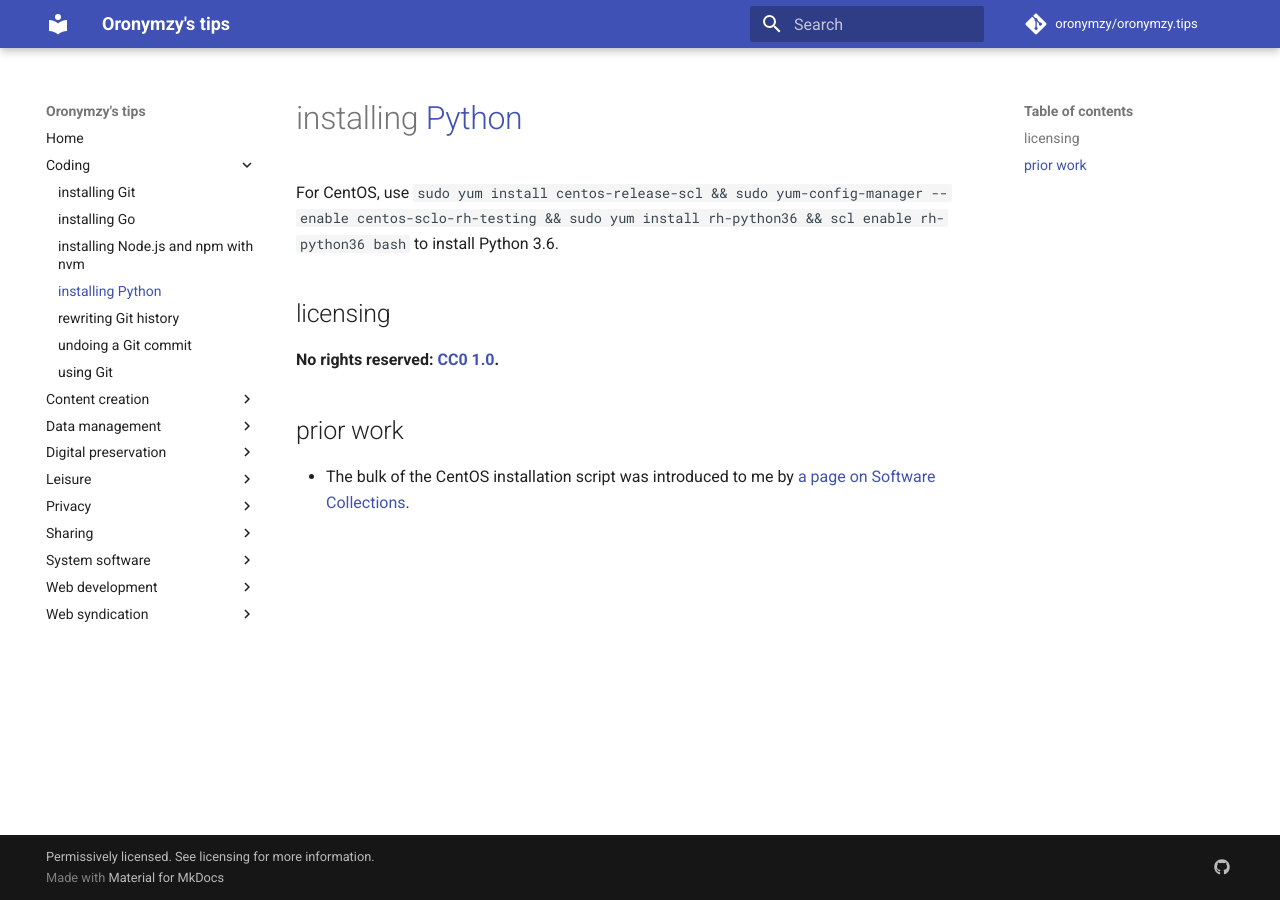
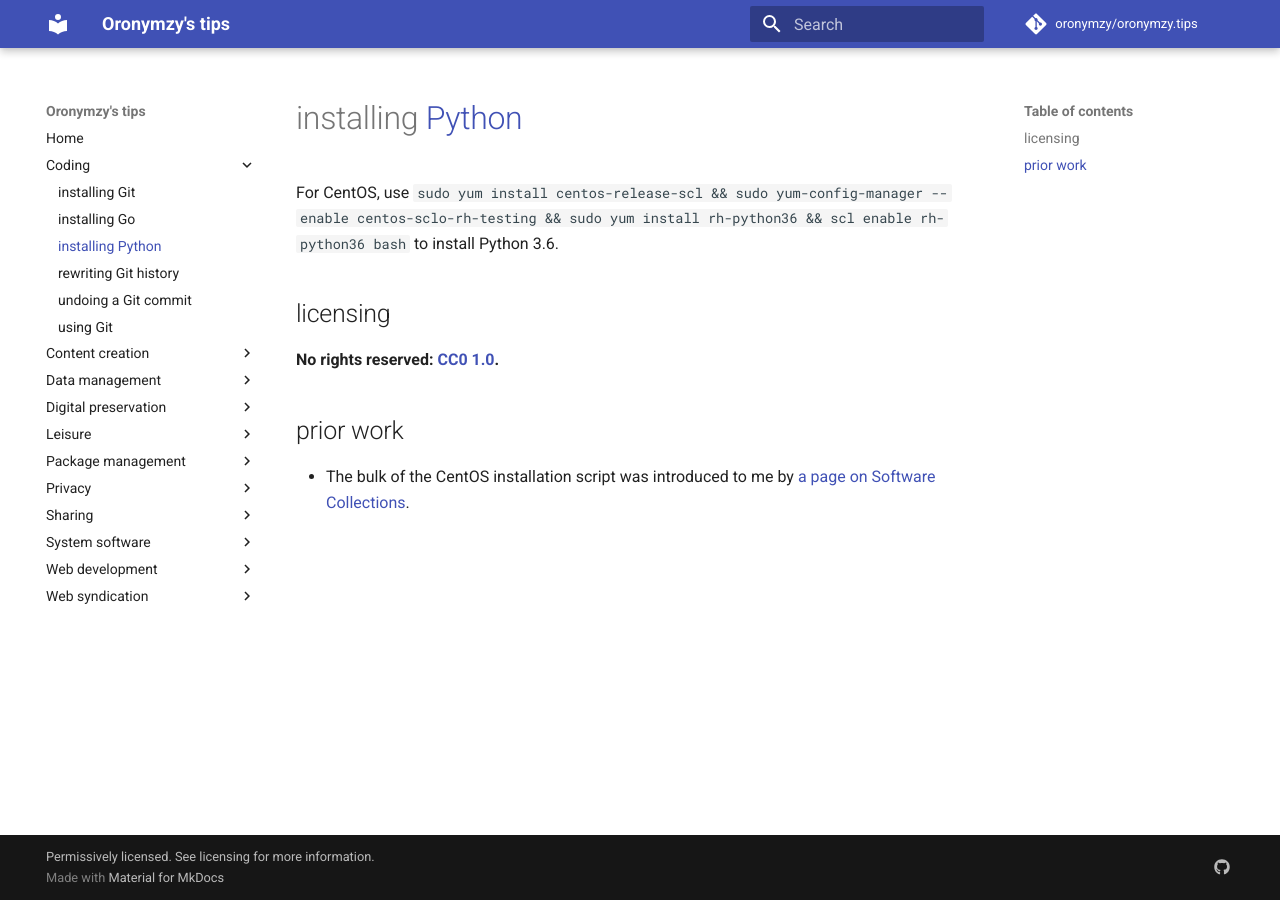
Before and after one commit to oronymzy/tips, an MkDocs documentation site: the page built from docs/insPyth.md, in a window 1280 px wide. Built offline with MkDocs 1.6.1 and Material for MkDocs 9.7.7, drawn with Linux system fonts in a browser that asks for light colours; comment, search, counter and statistics services are not loaded; part of the change alters nothing that is shown.

Commit message:
Add 'installing Bower', rearrange entries under 'Package management'

```diff
--- a/mkdocs.yml
+++ b/mkdocs.yml
@@ -4,7 +4,6 @@ nav:
   - Coding:
     - installing Git: 'instGit.md'
     - installing Go: 'instlGo.md'
-    - installing Node.js and npm with nvm: 'inNjspv.md'
     - installing Python: 'insPyth.md'
     - rewriting Git history: 'rGithst.md'
     - undoing a Git commit: 'undGitc.md'
@@ -31,6 +30,10 @@ nav:
     - installing beets: 'insbeet.md'
     - installing Google Chrome: 'insGCrm.md'
     - query API for ccMixter: 'qAPIccx.md'
+  - Package management:
+    - installing Bower: 'inBower.md'
+    - installing Node.js and npm with nvm: 'inNjspv.md'
+    - installing pip: 'instpip.md'
   - Privacy:
     - changing an environment variable: 'chgevtb.md'
     - changing the hostname: 'chghstn.md'
@@ -50,7 +53,6 @@ nav:
   - System software:
     - installing a CentOS system: 'insCOSs.md'
     - installing a Linux system: 'insLnxS.md'
-    - installing pip: 'instpip.md'
   - Web development:
     - installing Atom text editor: 'insAtom.md'
     - installing Browsersync: 'inBsync.md'
```
